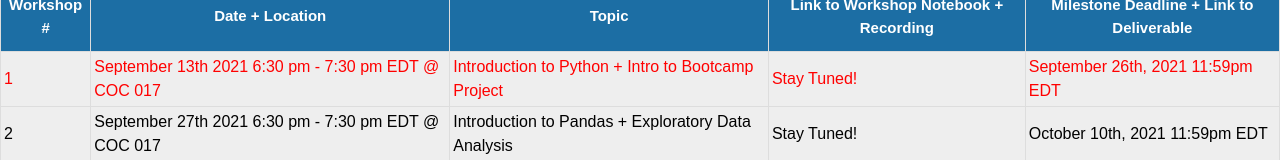
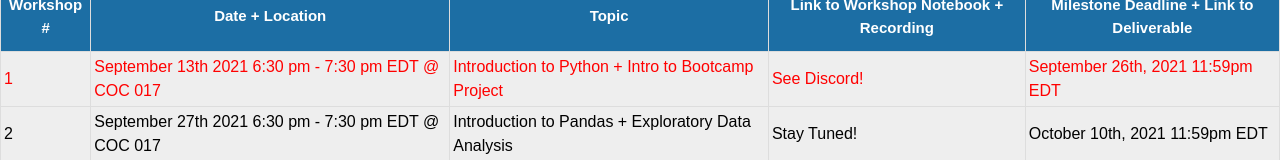
Before and after one commit to DSGT-Bootcamp/DSGTBootcampWebpage, a React (Create React App) app: page /schedule in a window 1280 px wide. Shown: the part 277-437 px from the top of the page. Built offline with nearby package versions, Linux system fonts and the light colour scheme.

Commit message:
schedule update

```diff
--- a/src/components/ScheduleTable.js
+++ b/src/components/ScheduleTable.js
@@ -18,7 +18,7 @@ class ScheduleTable extends React.Component {
                     <td><text style={{ color: 'red' }}>1</text></td>
                     <td><text style={{ color: 'red' }}>September 13th 2021 6:30 pm - 7:30 pm EDT @ COC 017</text></td>
                     <td><text style={{ color: 'red' }}>Introduction to Python + Intro to Bootcamp Project</text></td>
-                    <td><text style={{ color: 'red' }}>Stay Tuned!</text></td>
+                    <td><text style={{ color: 'red' }}>See Discord!</text></td>
                     <td><text style={{ color: 'red' }}>September 26th, 2021 11:59pm EDT</text></td>
                   </tr>
                   <tr>
```
